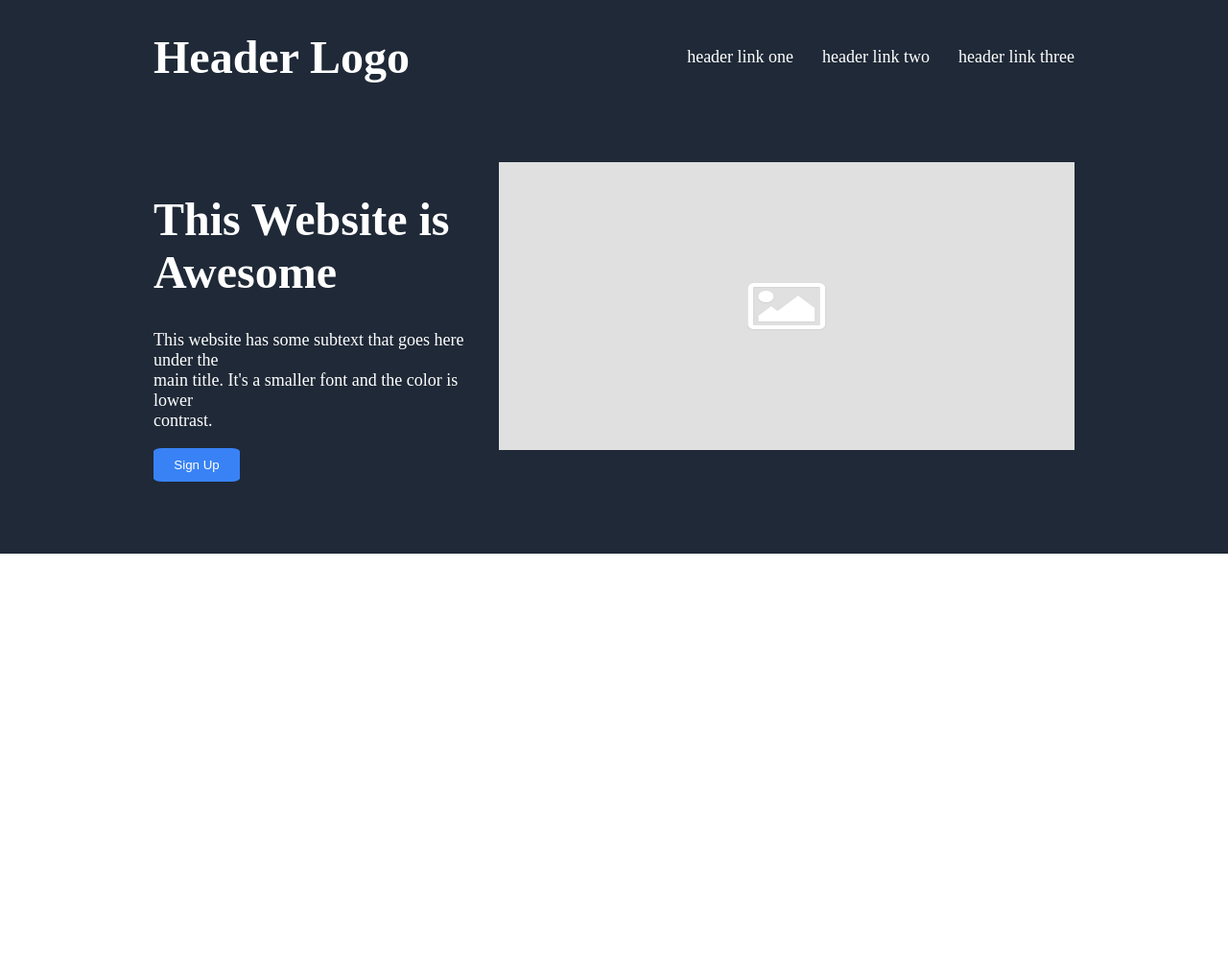
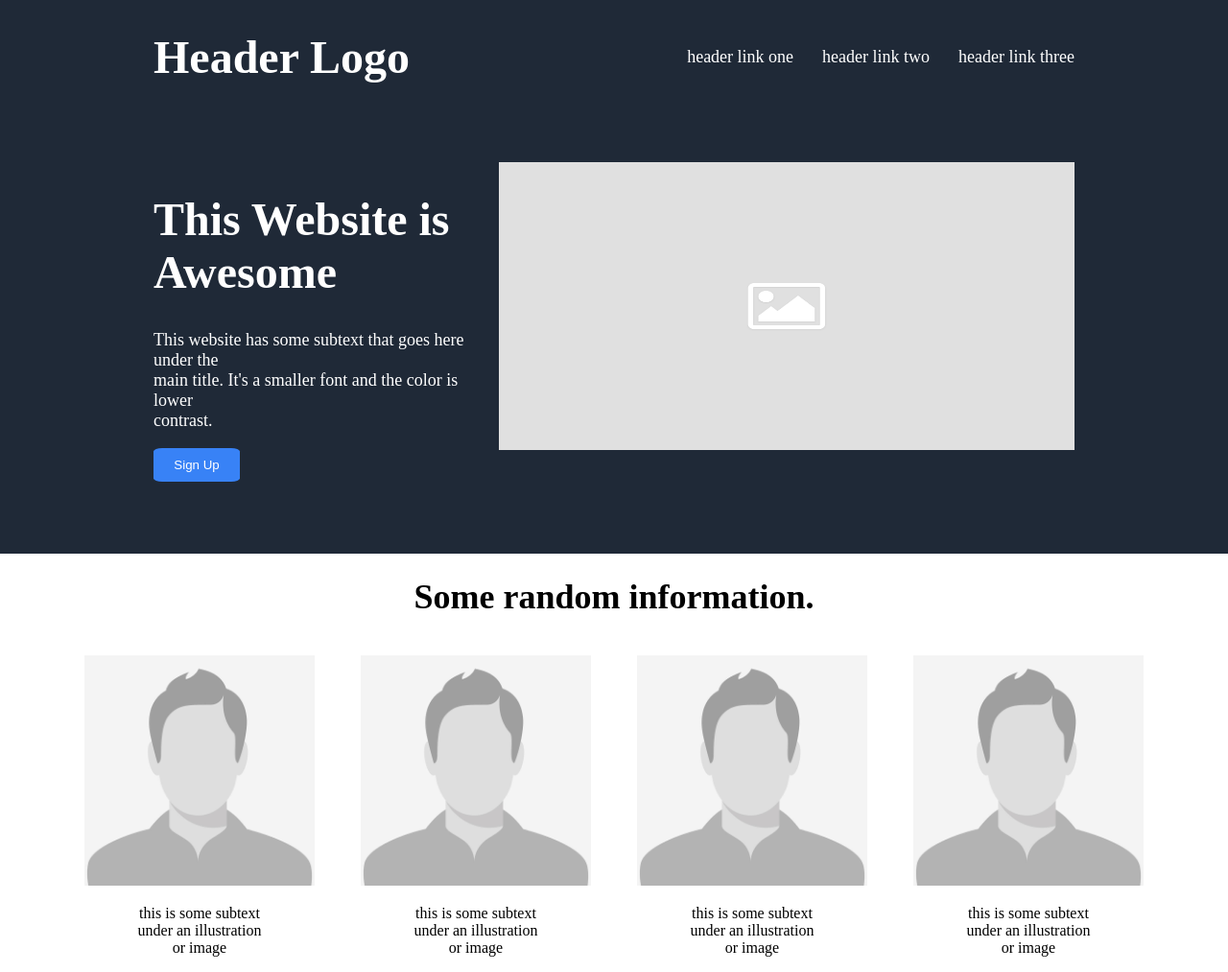
Before and after one commit to shammy0923/odin-landing-page, a plain HTML site: page index.html in a window 1280 px wide. Shown: the whole page at 96% size. Before the commit the page ends 800 px from the top, so only its background shows below. Drawn offline with Linux system fonts and the light colour scheme.

Commit message:
Added Info/Subtext

```diff
--- a/index.html
+++ b/index.html
@@ -36,6 +36,29 @@
                 </div>
             </div>
         </div>
+
+        <div class="info">
+            <h1><b>Some random information.</b></h1>
+
+            <div class="subtext">
+                <div>
+                    <img class="subtext-img" src="./images/male-placeholder-image.jpeg">
+                    <p>this is some subtext <br> under an illustration <br> or image </p>
+                </div>
+                <div>
+                    <img class="subtext-img" src="./images/male-placeholder-image.jpeg">
+                    <p>this is some subtext <br> under an illustration <br> or image </p>
+                </div>
+                <div>
+                    <img class="subtext-img" src="./images/male-placeholder-image.jpeg">
+                    <p>this is some subtext <br> under an illustration <br> or image </p>
+                </div>
+                <div>
+                    <img class="subtext-img" src="./images/male-placeholder-image.jpeg">
+                    <p>this is some subtext <br> under an illustration <br> or image </p>
+                </div>
+            </div>
+        </div>
     </body>
 
 
--- a/style.css
+++ b/style.css
@@ -58,3 +58,21 @@ ul {
     width: 90px;
     height: 35px;
 }
+
+
+.info > h1 {
+    text-align: center;
+    font-size: 36px;
+}
+
+.subtext {
+    padding-top: 1rem;
+    display: flex;
+    justify-content: center;
+    text-align: center;
+    gap: 3rem;
+}
+
+.subtext-img {
+    width: 15rem;
+}
```
Also changed, not shown: images/male-placeholder-image.jpeg (added).
